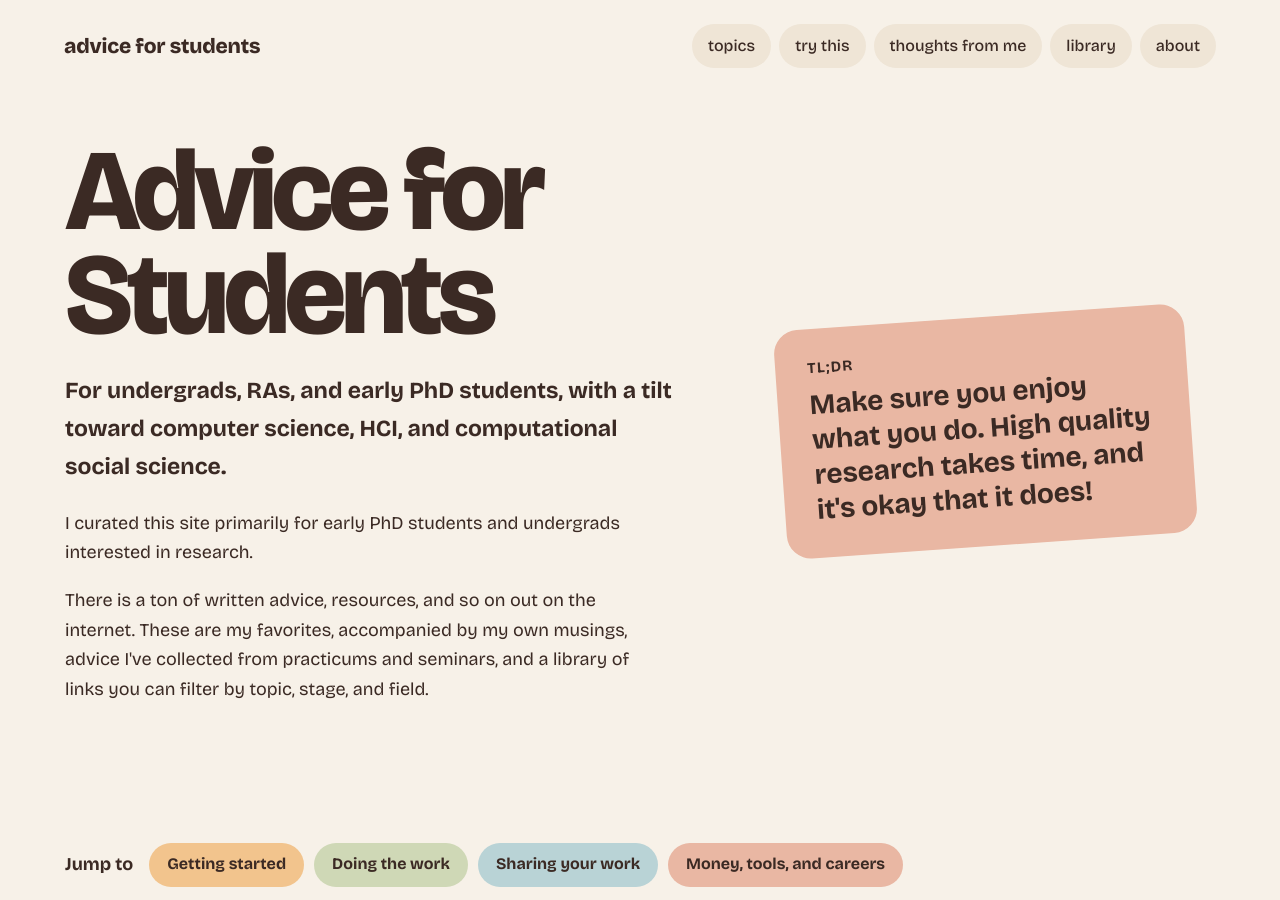
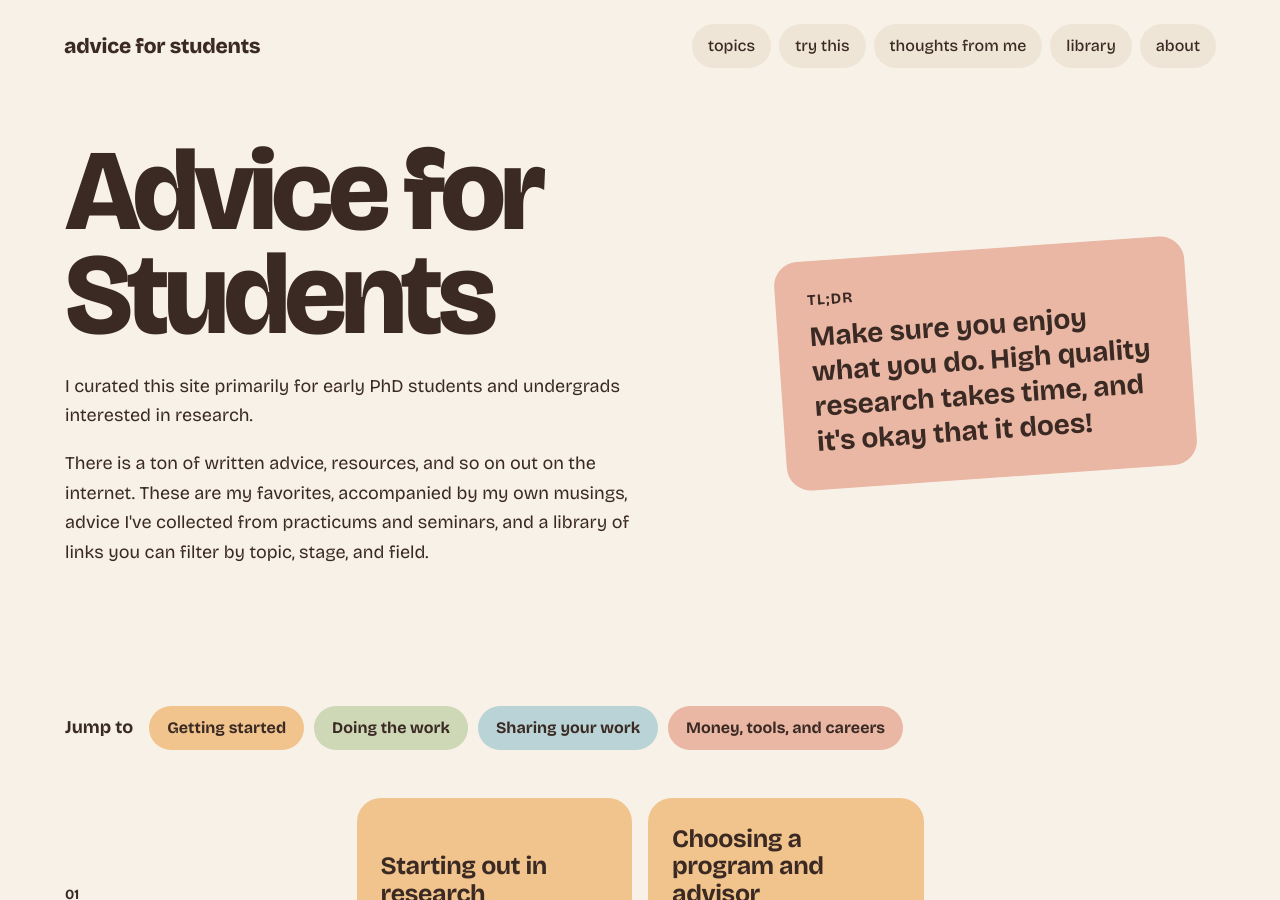
Before and after one commit to merylye/student-advice, a Jekyll site: the page built from index.html, in a window 1280 px wide and 900 px high. Built offline with Jekyll 4.4.1, drawn with Linux system fonts in a browser that asks for light colours.

Commit message:
Remove tagline from home page and site description
Co-Authored-By: Claude Opus 5.5 <noreply@anthropic.com>
Claude-Session: https://claude.ai/code/session_01C25QM1QrULTUCEMLhuM8KY

```diff
--- a/_config.yml
+++ b/_config.yml
@@ -1,7 +1,6 @@
 title: Advice for Students
 description: >-
-  Advice, resources, and exercises for undergrads, RAs, and early PhD students,
-  with a tilt toward computer science, HCI, and computational social science.
+  Advice, resources, and exercises for undergrads, RAs, and early PhD students.
 author: Meryl Ye
 url: "https://merylye.github.io"
 baseurl: "/student-advice"
--- a/index.html
+++ b/index.html
@@ -6,7 +6,6 @@ title: Advice for Students
   <div class="wrap hero-grid">
     <div>
       <h1>Advice for Students</h1>
-      <p class="sub">For undergrads, RAs, and early PhD students, with a tilt toward computer science, HCI, and computational social science.</p>
       <p>I curated this site primarily for early PhD students and undergrads interested in research.</p>
       <p>There is a ton of written advice, resources, and so on out on the internet. These are my favorites, accompanied by my own musings, advice I've collected from practicums and seminars, and a library of links you can filter by topic, stage, and field.</p>
     </div>
```
